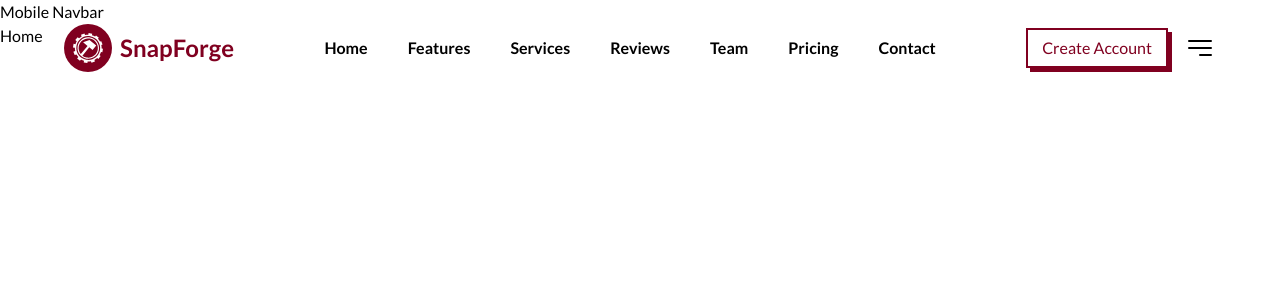
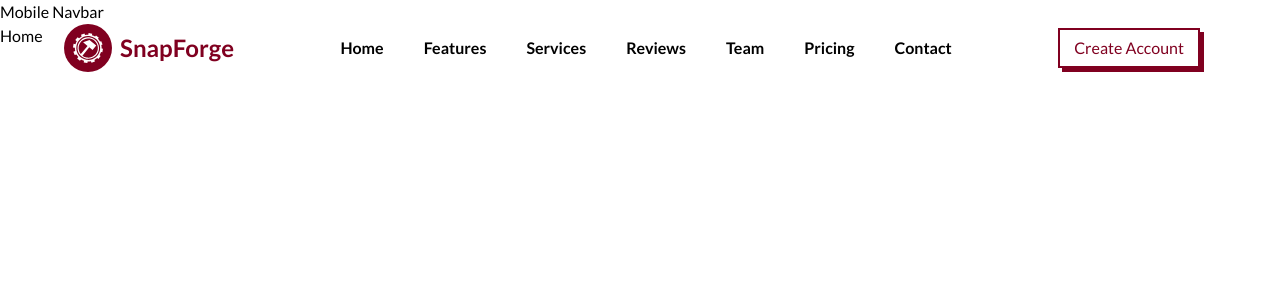
Before and after one commit to berkcantelseren/SnapForge, a Next.js app: page / in a window 1280 px wide. Shown: the top 300 px of the page. Built offline with nearby package versions, Linux system fonts and the light colour scheme.

Commit message:
hidden burger for lg devices and start mobile nav design

```diff
--- a/app/components/Home/Navbar/Navbar.tsx
+++ b/app/components/Home/Navbar/Navbar.tsx
@@ -43,7 +43,7 @@ export const Navbar = () => {
             </span>
           </a>
           {/* {Burger Menu For Mobile} */}
-          <HiBars3BottomRight className="w-8 h-8 cursor-pointer text-black" />
+          <HiBars3BottomRight className="w-8 h-8 cursor-pointer text-black lg:hidden" />
         </div>
       </div>
     </div>
```
